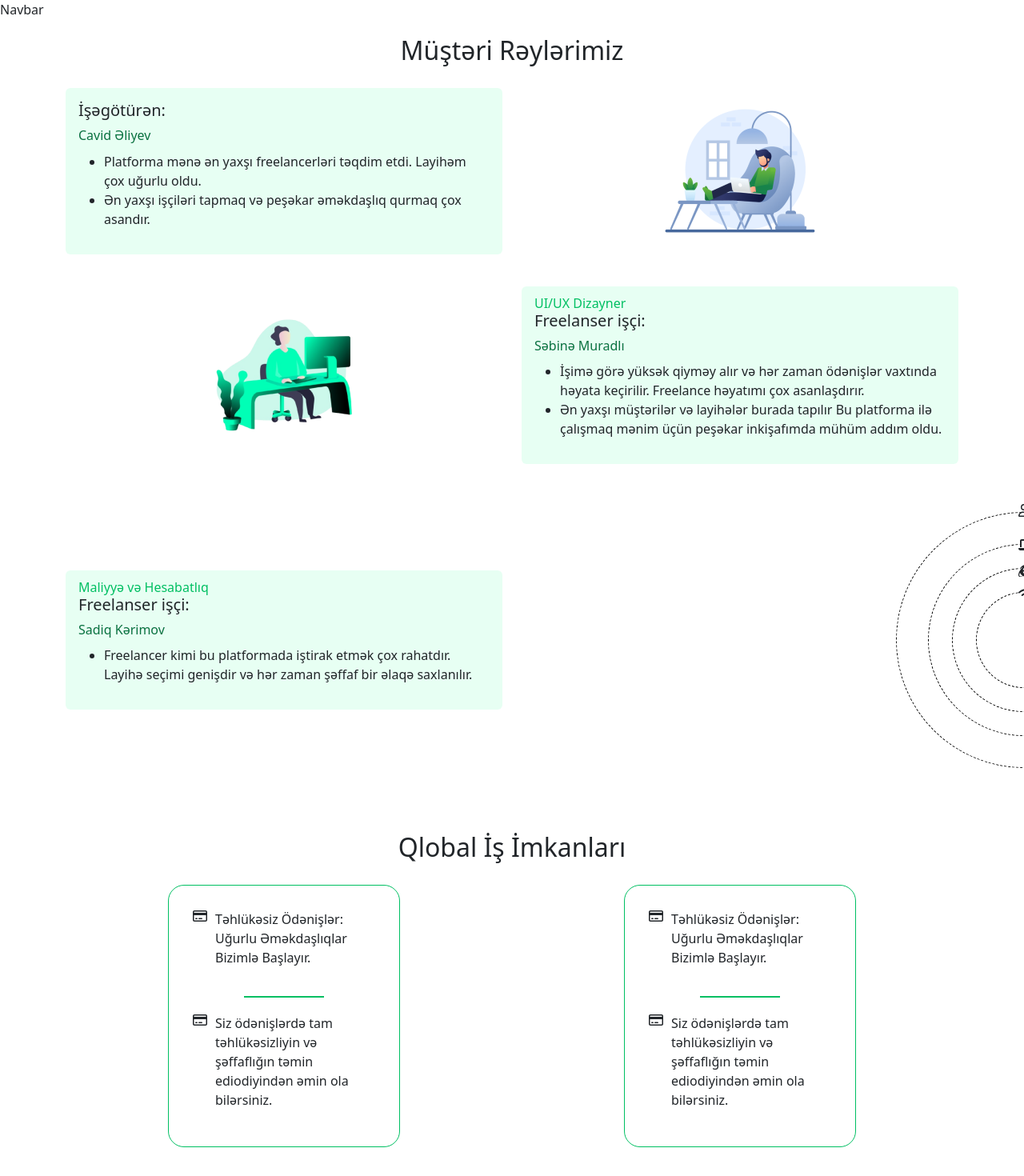
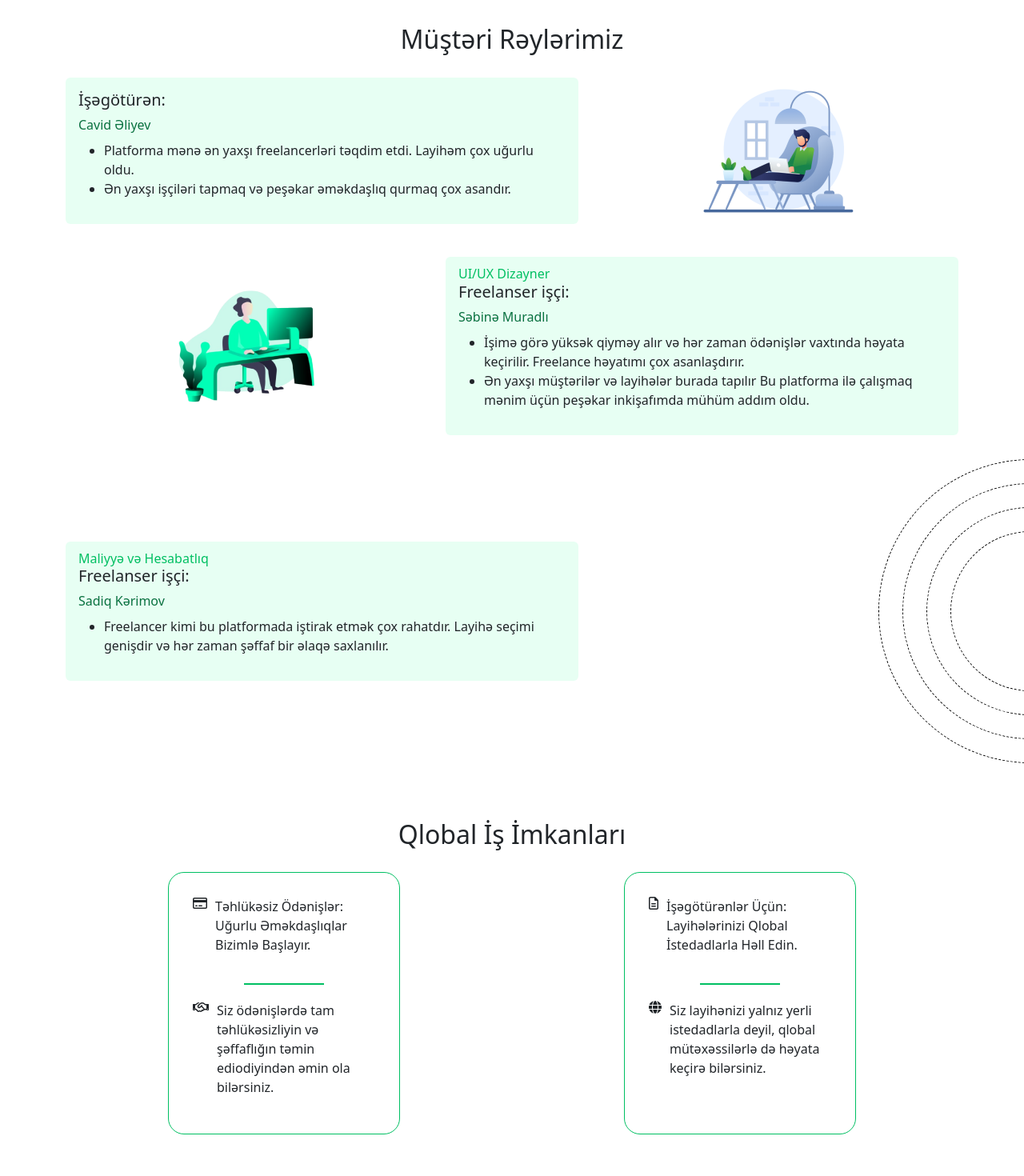
Before and after one commit to matin-mib/Home-Page, a React (Vite) app: page / in a window 1280 px wide. Shown: the top 1470 px of the page at 80% size. Built offline with nearby package versions, Linux system fonts and the light colour scheme.

Commit message:
update all section

```diff
--- a/src/components/Layout/Footer.jsx
+++ b/src/components/Layout/Footer.jsx
@@ -8,13 +8,13 @@ const Footer = () => {
     <footer>
       <Container>
         <Row className="footer__row">
-          <Col xl={6} className="footer__description">
+          <Col lg={6} xl={6} className="footer__description">
             <span className="footer__logo">getjob</span>
             <p className="footer__text">
               Ən yaxşı istiqamətləri kəşf edin və unudulmaz təcrübə yaradın
             </p>
           </Col>
-          <Col xl={6} className="footer__sections">
+          <Col lg={6} xl={6} className="footer__sections">
             <div className="footer__section">
               <h5 className="footer__title">Şərtlər</h5>
               <ul className="footer__list">
--- a/src/components/Layout/Layout.jsx
+++ b/src/components/Layout/Layout.jsx
@@ -1,5 +1,4 @@
 import { Outlet } from "react-router-dom";
-import Navbar from "./Navbar";
 import Footer from "./Footer";
 import './layout.css'
 
@@ -7,7 +6,6 @@ import './layout.css'
 const Layout = () => {
     return (
         <>
-            <Navbar />
             <Outlet />
             <Footer />
         </>
--- a/src/components/Layout/Navbar.jsx
+++ /dev/null
@@ -1,9 +0,0 @@
-
-
-const Navbar = () => {
-  return (
-    <div>Navbar</div>
-  )
-}
-
-export default Navbar
--- a/src/components/Layout/layout.css
+++ b/src/components/Layout/layout.css
@@ -53,6 +53,7 @@ footer {
     list-style-type: none;
     text-align: center;
     margin: 0;
+    padding: 0;
 }
 
 .footer__item {
@@ -62,6 +63,11 @@ footer {
 .footer__link {
     color: var(--dark);
     text-decoration: none;
+    transition: .5s;
+}
+
+.footer__link:hover {
+    color: var(--green);
 }
 
 .footer__divider {
--- a/src/components/customers/CustomersReviews.jsx
+++ b/src/components/customers/CustomersReviews.jsx
@@ -11,7 +11,7 @@ const CustomersReviews = () => {
             <Container className="customer-reviews__container">
                 <h2 className="customer-reviews__title">Müştəri Rəylərimiz</h2>
                 <Row className="customer-reviews__row">
-                    <Col md={12} lg={6} xl={6}>
+                    <Col md={12} lg={7} xl={7}>
                         <Card className="customers-reviews__card">
                             <Card.Body>
                                 <Card.Title>İşəgötürən:</Card.Title>
@@ -25,19 +25,19 @@ const CustomersReviews = () => {
                             </Card.Body>
                         </Card>
                     </Col>
-                    <Col md={12} lg={6} xl={6}>
+                    <Col md={12} lg={5} xl={5}>
                         <div className="customers-reviews__image-wrapper">
                             <Image src="./image1.png" className="customers-reviews__image" />
                         </div>
                     </Col>
                 </Row>
                 <Row className="customer-reviews__row">
-                    <Col md={12} lg={6} xl={6}>
+                    <Col md={12} lg={5} xl={5}>
                         <div className="customers-reviews__image-wrapper">
                             <Image src="./image.png" className="customers-reviews__image" />
                         </div>
                     </Col>
-                    <Col md={12} lg={6} xl={6}>
+                    <Col md={12} lg={7} xl={7}>
                         <Card className="customers-reviews__card">
                             <Card.Body>
                                 <Card.Subtitle className="customer-reviews__role">UI/UX Dizayner</Card.Subtitle>
@@ -54,7 +54,7 @@ const CustomersReviews = () => {
                     </Col>
                 </Row>
                 <Row className="customer-reviews__row">
-                    <Col md={12} lg={6} xl={6}>
+                    <Col md={12} lg={7} xl={7}>
                         <Card className="customers-reviews__card">
                             <Card.Body>
                                 <Card.Subtitle className="customer-reviews__role">Maliyyə və Hesabatlıq</Card.Subtitle>
@@ -68,7 +68,7 @@ const CustomersReviews = () => {
                             </Card.Body>
                         </Card>
                     </Col>
-                    <Col md={12} lg={6} xl={6}>
+                    <Col md={12} lg={5} xl={5}>
                         <div className="solar-system">
                             <div className="solar-system__sun"></div>
 
--- a/src/components/customers/customersReviews.css
+++ b/src/components/customers/customersReviews.css
@@ -3,12 +3,9 @@
 }
 
 .customer-reviews__container {
-    padding: 20px 0px;
+    padding: 30px 0px;
 }
 
-.customer-reviews__row {
-    position: relative;
-}
 
 .customer-reviews__title {
     text-align: center;
@@ -54,7 +51,7 @@
     align-items: center;
     background-color: transparent;
     border-radius: 50%;
-    right: -65%;
+    right: -70%;
 }
 
 .solar-system__sun {
@@ -83,8 +80,8 @@
 }
 
 .solar-system__orbit--wifi {
-    width: 120px;
-    height: 120px;
+    width: 200px;
+    height: 200px;
     animation-duration: 3s;
 }
 
@@ -93,8 +90,8 @@
 }
 
 .solar-system__orbit--internet {
-    width: 180px;
-    height: 180px;
+    width: 260px;
+    height: 260px;
     animation-duration: 6s;
 }
 
@@ -103,8 +100,8 @@
 }
 
 .solar-system__orbit--laptop {
-    width: 240px;
-    height: 240px;
+    width:320px;
+    height: 320px;
     animation-duration: 10s;
 }
 
@@ -113,8 +110,8 @@
 }
 
 .solar-system__orbit--user {
-    width: 320px;
-    height: 320px;
+    width: 380px;
+    height: 380px;
     animation-duration: 15s;
 }
 
--- a/src/components/globalBusiness/GlobalBusiness.jsx
+++ b/src/components/globalBusiness/GlobalBusiness.jsx
@@ -1,7 +1,8 @@
 import { Card, Col, Container, Row } from 'react-bootstrap'
 import './globalBusiness.css'
 import { FontAwesomeIcon } from '@fortawesome/react-fontawesome'
-import { faCreditCard } from '@fortawesome/free-regular-svg-icons'
+import { faCreditCard, faFileAlt, faHandshake } from '@fortawesome/free-regular-svg-icons'
+import { faGlobe } from '@fortawesome/free-solid-svg-icons'
 
 const GlobalBusiness = () => {
     return (
@@ -18,7 +19,7 @@ const GlobalBusiness = () => {
                         </div>
                         <span className="global-business__separator"></span>
                         <div className="global-business__item">
-                            <FontAwesomeIcon icon={faCreditCard} />
+                            <FontAwesomeIcon icon={faHandshake} />
                             <p className="global-business__text global-business__text--bottom">
                                 Siz ödənişlərdə tam təhlükəsizliyin və şəffaflığın təmin ediodiyindən əmin ola bilərsiniz.
                             </p>
@@ -28,16 +29,16 @@ const GlobalBusiness = () => {
                 <Col md={6} className="global-business__column">
                     <Card className="global-business__card">
                         <div className="global-business__item">
-                            <FontAwesomeIcon icon={faCreditCard} />
+                            <FontAwesomeIcon icon={faFileAlt} />
                             <p className="global-business__text global-business__text--top">
-                                Təhlükəsiz Ödənişlər: Uğurlu Əməkdaşlıqlar Bizimlə Başlayır.
+                                İşəgötürənlər Üçün: Layihələrinizi Qlobal İstedadlarla Həll Edin.
                             </p>
                         </div>
                         <span className="global-business__separator"></span>
                         <div className="global-business__item">
-                            <FontAwesomeIcon icon={faCreditCard} />
+                            <FontAwesomeIcon icon={faGlobe} />
                             <p className="global-business__text global-business__text--bottom">
-                                Siz ödənişlərdə tam təhlükəsizliyin və şəffaflığın təmin ediodiyindən əmin ola bilərsiniz.
+                                Siz layihənizi yalnız yerli istedadlarla deyil, qlobal mütəxəssilərlə də həyata keçirə bilərsiniz.
                             </p>
                         </div>
                     </Card>
--- a/src/components/globalBusiness/globalBusiness.css
+++ b/src/components/globalBusiness/globalBusiness.css
@@ -1,5 +1,5 @@
 .global-business__container {
-    padding: 20px 0;
+    padding: 30px 0;
 }
 
 .global-business__title {
--- a/src/components/workExperience/workExperience.css
+++ b/src/components/workExperience/workExperience.css
@@ -1,5 +1,5 @@
 .work-experience__container {
-    padding: 20px 0;
+    padding: 30px 0;
 }
 
 .work-experience__title {
```
Also changed, not shown: src/App.jsx (+4 -5 lines).
